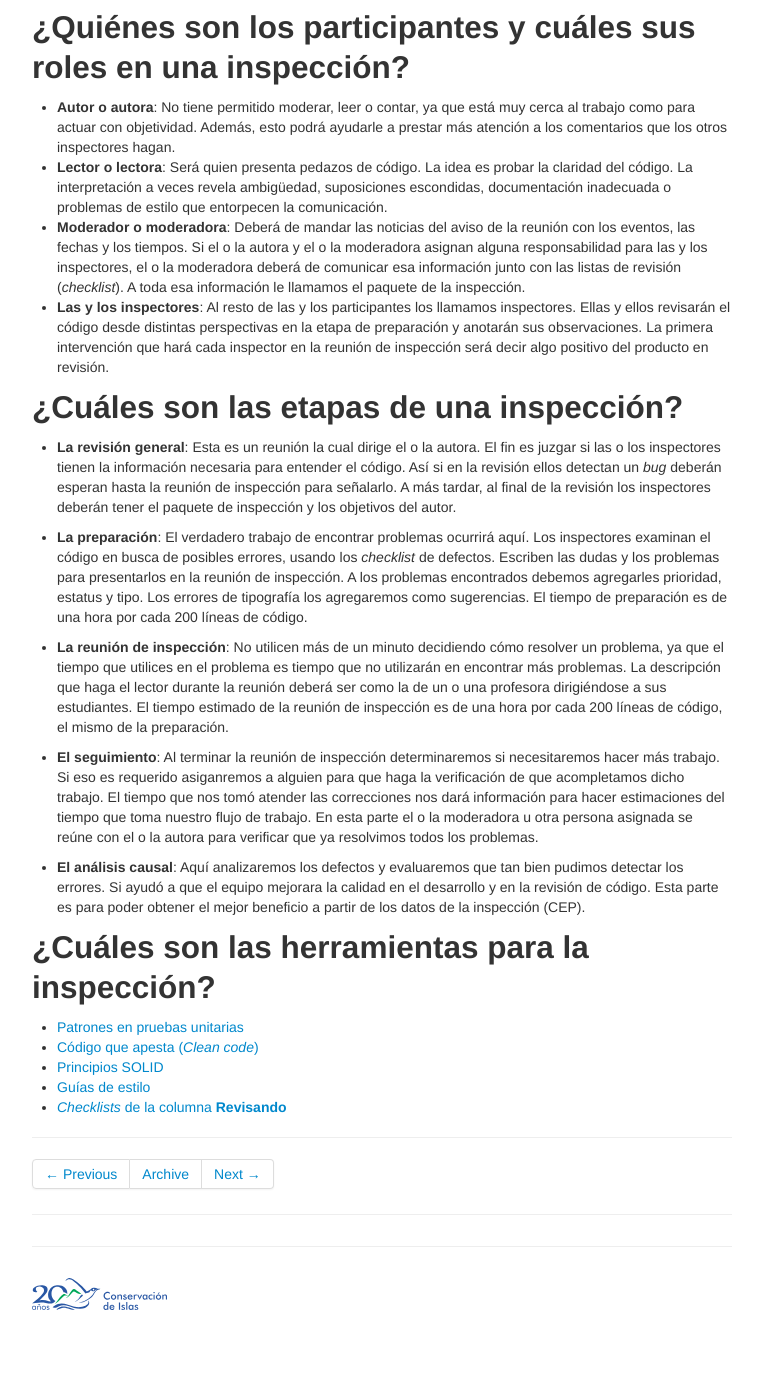
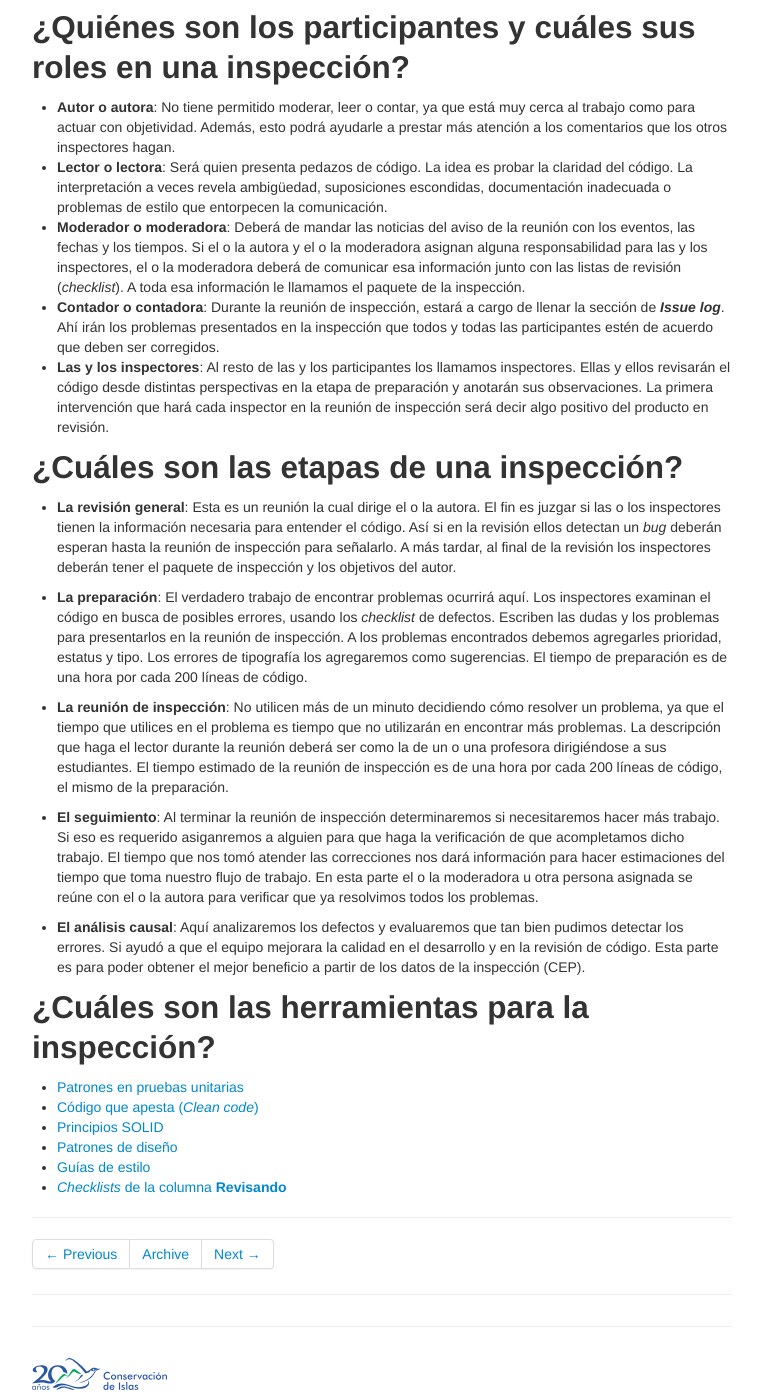
Before and after one commit to LizethMReyes/islasgeci.github.io, a Jekyll site: the page built from _posts/2021-01-28-inspecciones.md, in a window 1280 px wide and 1400 px high, scrolled down 485 px. Shown: the whole window, without its empty margins (258-1021 px from the left). Built offline with Jekyll 4.4.1, drawn with Linux system fonts in a browser that asks for light colours; before the commit the page ends 1805 px from its top, so only the background shows below that.

Commit message:
:unamused: Add the role recorder

```diff
--- a/_posts/2021-01-28-inspecciones.md
+++ b/_posts/2021-01-28-inspecciones.md
@@ -32,6 +32,9 @@ nuestro trabajo. A continuación hablaremos brevemente de esta revisión por par
   las fechas y los tiempos. Si el o la autora y el o la moderadora asignan alguna responsabilidad
   para las y los inspectores, el o la moderadora deberá de comunicar esa información junto con las
   listas de revisión (_checklist_). A toda esa información le llamamos el paquete de la inspección.
+- **Contador o contadora**: Durante la reunión de inspección, estará a cargo de llenar la sección de
+  _**Issue log**_. Ahí irán los problemas presentados en la inspección que todos y todas las
+  participantes estén de acuerdo que deben ser corregidos.
 - **Las y los inspectores**: Al resto de las y los participantes los llamamos inspectores. Ellas y
   ellos revisarán el código desde distintas perspectivas en la etapa de preparación y anotarán sus
   observaciones. La primera intervención que hará cada inspector en la reunión de inspección será
@@ -74,5 +77,6 @@ nuestro trabajo. A continuación hablaremos brevemente de esta revisión por par
 - [Código que apesta (_Clean
   code_)](https://learning.oreilly.com/library/view/clean-code-a/9780136083238/chapter17.html#ch17)
 - [Principios SOLID](http://butunclebob.com/ArticleS.UncleBob.PrinciplesOfOod?)
+- [Patrones de diseño](https://learning.oreilly.com/videos/clean-code/9780134661742/9780134661742-CODE_E25)
 - [Guías de estilo](https://islasgeci.github.io/guia_de_estilo/)
 - [_Checklists_ de la columna **Revisando**](https://github.com/IslasGECI/manual#checklists-del-kanban)
```
